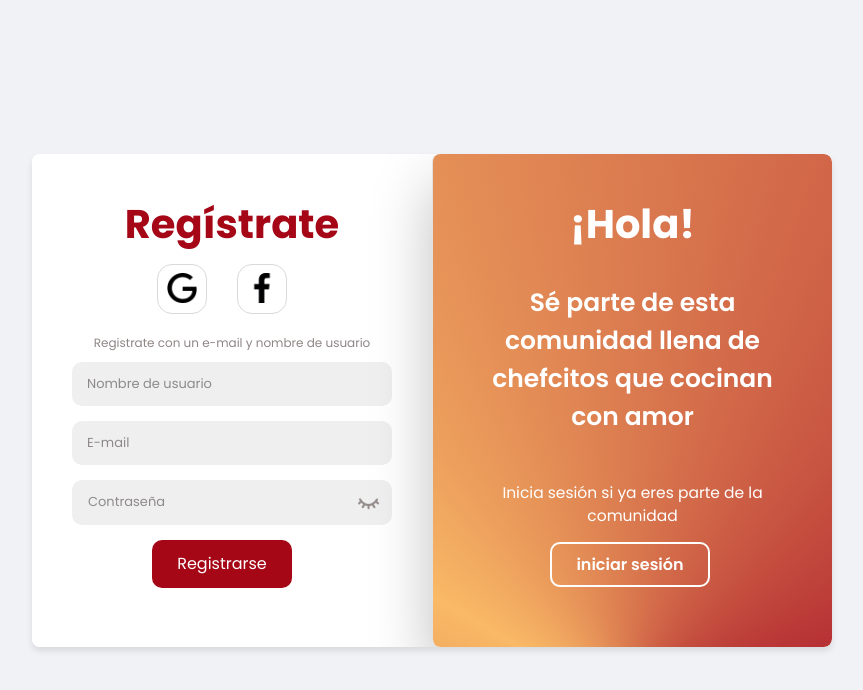
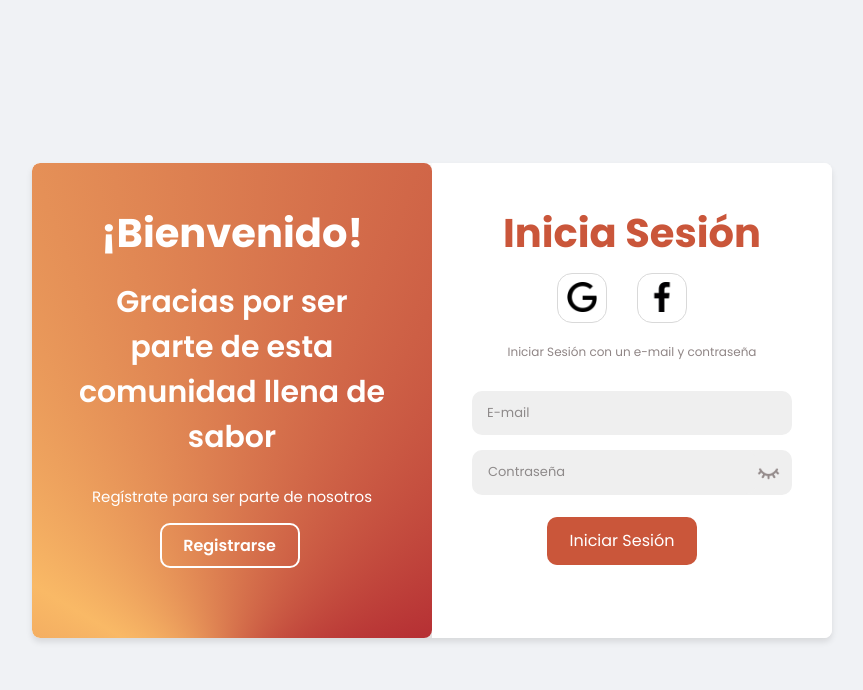
Before and after one commit to MelissaR374/chefcitos-front2, a React (Vite) app: page / in a window 1280 px wide. Shown: the top 690 px of the page, without its empty margins (208-1071 px from the left). Built offline with nearby package versions, Linux system fonts and the light colour scheme.

Commit message:
inicio-registro completado

```diff
--- a/src/App.jsx
+++ b/src/App.jsx
@@ -2,7 +2,7 @@ import React from 'react'
 import { Navbar } from './Componentes/Navbar/Navbar'
 import Hero from './Componentes/Hero/Hero'
 import Registro from './Componentes/incio-registro/Registro'
-import inicio from './Componentes/incio-registro/inicio'
+import Inicio from './Componentes/incio-registro/Inicio'
 
 const App = () => {
   return (
@@ -10,9 +10,8 @@ const App = () => {
       {/*<Hero/>
       <Navbar/>*/}
       {/*<Registro/>*/}
-      <Registro>
 
-      </Registro>
+      {<Inicio/>}
 
     </div>
   )
--- a/src/Componentes/incio-registro/inicio.css
+++ b/src/Componentes/incio-registro/inicio.css
@@ -0,0 +1,292 @@
+/* inicio.css */
+
+* {
+    box-sizing: border-box;
+    margin: 0;
+    padding: 0;
+}
+
+/*centra todo el contenido*/
+.body {
+    background-color: #f0f2f5;
+    display: flex;
+    justify-content: center;
+    align-items: center;
+    height: 100vh;
+    font-family: 'Poppins', sans-serif;
+}
+
+/*caja/cuadro principal donde estará
+almacenada toda la información*/
+.container {
+    background-color: #fff;
+    display: flex;
+    flex-direction: row;
+    box-shadow: 0 4px 6px rgba(0, 0, 0, 0.1);
+    border-radius: 8px;
+    overflow: hidden; /*barra de desplazamiento*/
+    width: 800px;
+    max-width: 90%;
+    place-self: center;
+
+}
+
+/*DENTRO DEL CONTAINER ESTÁ
+el contenedor de registro y
+el contenedor de iniciar sesión*/
+.regi-box, .iniSe-box {
+    padding: 40px;
+    width: 50%;
+}
+
+/*CONTENEDOR REGISTRO / REG-BOX*/
+.regi-box {
+    background: conic-gradient(from 8.82deg at 48.06% 112.5%, #F9B966 -68.4deg, rgba(165, 7, 23, 0.9) 81deg, rgba(202, 86, 58, 0.972222) 174.6deg, #F9B966 291.6deg, rgba(165, 7, 23, 0.9) 441deg);
+    box-shadow: 0px 30px 60px rgba(0, 0, 0, 0.25);
+    border-left: 1px solid #e0e0e0 auto;
+    text-align: center;
+    border-radius: 8px;
+    align-items: center;
+}
+
+/*texto de la caja iniS-box*/
+.texto-in{
+    margin-bottom: 30px;
+    color: white;
+}
+
+.titulo{
+    font-size: 40px;
+}
+
+.p1in{
+    font-size: 30px;
+    font-weight: 550;
+    margin-top: 17px;
+    margin-bottom: 20px;
+}
+
+
+.p2in{
+    margin-top: 25px;
+    margin-bottom: 15px;
+    font-size: 15px;
+    font-weight: thin;
+}
+
+/*boton de registro en la parte de registro*/
+.boton-prima {
+    background-color: transparent;
+    color: #ffffff;
+    border-color: #ffffff;
+    border-width: 2px;
+    border-radius: 10px;
+    font-size: 16px;
+    cursor: pointer;
+    transition: background-color 0.3s;
+    width: 140px;
+    height: 45px;
+    text-align: center;
+    justify-content: center;
+    align-items: center;
+    margin-left: 15px;
+}
+
+.boton-prima:hover {
+    background-color: #ffffff;
+    color: #A50717;
+}
+
+
+/*CONTENEDOR INICIO SESIÓN / iniSe-BOX*/
+.iniSe-box {
+    background-color: #ffffff;
+}
+
+.IniciarS{
+    text-align: center;
+    color:#CA563A;
+    font-size: 40px;
+    /*Titulo de re*/
+}
+
+.text-i{
+    font-size: 12px;
+    color: #8F8585;
+    text-align: center;
+    margin-bottom: 10px;
+    margin-top: 10px;
+}
+
+/*caja donde los botones de
+registro con email-facebook están almacenados*/
+
+/*caja de opciones de registro (face/google)*/
+.social-login {
+    display: flex;
+    justify-content: center;
+    gap: 10px;
+    margin-bottom: 20px;
+    margin-top: 10px;
+}
+
+/*botones*/
+.facebook {
+    border-color: #D9D9D9;
+    border-radius: 30%;
+    border-width: thin;
+    width: 50px;
+    height: 50px;
+    font-size: 18px;
+    cursor: pointer;
+    background-color: transparent;
+    /*transition: background-color 0.3s;*/
+}
+
+.icon-face{
+    width: 30px;
+    height: 30px;
+    /*align-items: center;*/
+    margin-top: 6px;
+}
+
+.facebook:hover {
+    background-color: #D9D9D9;
+}
+
+.google {
+    border-color: #D9D9D9;
+    border-radius: 30%;
+    border-width: thin;
+    width: 50px;
+    height: 50px;
+    font-size: 18px;
+    cursor: pointer;
+    background-color: transparent;
+}
+
+.icon-google{
+    width: 30px;
+    height: 30px;
+    /*align-items: center;*/
+    margin-top: 6px;
+}
+
+.google:hover {
+    background-color: #D9D9D9;
+}
+
+
+/*formulario*/
+.form-input {
+    display: flex;
+    flex-direction: column;
+    margin-top: 30px;
+}
+
+/*estilos de input tipo text y correo*/
+.inputs-normal{
+    padding: 12px 15px;
+    margin-bottom: 15px;
+    border: 0px solid #D9D9D9;
+    background-color: #EFEFEF;
+    border-radius: 10px;
+    font-size: 13px;
+    box-sizing: border-box;
+    outline: none;
+}
+
+/*estilos de input tipo contraseña*/
+.password-container{
+    margin-bottom: 15px;
+    border: 0px solid #D9D9D9;
+    background-color: #EFEFEF;
+    border-radius: 10px;
+    font-size: 13px;
+    display: flex;
+    align-items: center;
+    padding-right: 10px;
+    box-sizing: border-box;
+    height: 45px;
+    overflow: hidden;
+    border: 1px solid transparent;
+}
+
+.password-input{
+    padding: 12px 15px;
+    border: 0px solid #D9D9D9;
+    background-color: #EFEFEF;
+    border-radius: 10px;
+    font-size: 13px;
+    width: 100%; /*ajusta correctamente al
+    tamaño del contenedor, por lo que permite
+    que el icono se quede dentro del contenedor
+    a la hora de reducir el tamaño de la ventana.*/
+    box-sizing: border-box;
+    overflow: hidden;
+    line-height: 1.2px;
+    outline: none;
+}
+
+.password-icon{
+    width: 25px;
+    height: 25px;
+    cursor: pointer;
+    display: flex;
+    cursor: pointer;
+    align-items: center;
+    justify-content: center;
+    flex-shrink: 0; /*icono no cambiará de tamaño*/
+}
+
+::placeholder{
+    font-size: 13px;
+    line-height: 1.5;
+}
+
+/*boton de registro en la parte de registro*/
+.botoniniS{
+    justify-content: center;
+    justify-self: center;
+    align-items: center;
+    margin-top: 7px;
+}
+
+.boton-secu {
+    background-color: #CA563A;
+    color: #ffffff;
+    border: none;
+    border-radius: 10px;
+    font-size: 16px;
+    font-weight:400;
+    cursor: pointer;
+    transition: background-color 0.3s;
+    width: 150px;
+    height: 48px;
+}
+
+.boton-secu:hover {
+    background-color: #de6c50;
+    font-weight: 500;
+}
+
+
+@media (max-width: 768px) {
+    .container {
+        flex-direction: column;
+        width: 100%;
+        height: 100%;
+        border-radius: 0;
+        overflow: auto;
+    }
+
+    .reg-box, .iniS-box {
+        width: 100%;
+
+    }
+
+    .iniS-box {
+        border-left: none;
+        border-top: 1px solid #e0e0e0;
+    }
+}
--- a/src/Componentes/incio-registro/inicio.jsx
+++ b/src/Componentes/incio-registro/inicio.jsx
@@ -14,10 +14,19 @@ const inicio = () => {
   };
 
   return (
-        <div className='body'>
+    <div className="body">
       <div className="container">
-                <div className="reg-box">
-                    <h2 className='registro'>Regístrate</h2>
+        <div className="regi-box">
+          <div className="texto-in">
+            <h2 className='titulo'>¡Bienvenido!</h2>
+            <p className='p1in'>Gracias por ser parte de esta comunidad llena de sabor</p>
+            <p className='p2in'>Regístrate para ser parte de nosotros</p>
+            <button className="boton-prima">Registrarse</button>
+          </div>
+        </div>
+
+        <div className="iniSe-box">
+        <h2 className='IniciarS'>Inicia Sesión</h2>
           <div className="social-login">
             <button className="google">
                 <img src={Igoogle} alt="Igoogle" className="icon-google" />
@@ -26,10 +35,9 @@ const inicio = () => {
                 <img src={Ifacebook} alt="Iface" className="icon-face" />
             </button>
           </div>
-                    <p className='text-r'>Registrate con un e-mail y nombre de usuario</p>
+          <p className='text-i'>Iniciar Sesión con un e-mail y contraseña</p>
           <form>
             <div className="form-input">
-                            <input type="text"  className="inputs-normal" placeholder="Nombre de usuario"/>
               <input type="email" className="inputs-normal" placeholder="E-mail"/>
               <div className="password-container">
                 <input
@@ -45,19 +53,12 @@ const inicio = () => {
                 />
               </div>
             </div>
-                        <div className="botonreg">
-                            <button type="submit" className="boton-prim">Registrarse</button>
+
+            <div className="botoniniS">
+              <button type="submit" className="boton-secu">Iniciar Sesión</button>
             </div>
           </form>
-                </div>
 
-                <div className="iniS-box">
-                    <div className="texto-in">
-                        <h2 className='titulo'>¡Hola!</h2>
-                        <p className='p1'>Sé parte de esta comunidad llena de chefcitos que cocinan con amor</p>
-                        <p className='p2'>Inicia sesión si ya eres parte de la comunidad</p>
-                        <button className="boton-sec">iniciar sesión</button>
-                    </div>
         </div>
       </div>
 
--- a/src/Componentes/incio-registro/registro.css
+++ b/src/Componentes/incio-registro/registro.css
@@ -1,4 +1,4 @@
-/* inicio.css */
+/* registro.css */
 
 * {
     box-sizing: border-box;
@@ -133,6 +133,7 @@ registro con email-facebook están almacenados*/
     border-radius: 10px;
     font-size: 13px;
     box-sizing: border-box;
+    outline: none;
 }
 
 /*estilos de input tipo contraseña*/
@@ -271,20 +272,22 @@ registro con email-facebook están almacenados*/
 
 
 
-/*@media (max-width: 768px) {
+@media (max-width: 768px) {
     .container {
         flex-direction: column;
         width: 100%;
         height: 100%;
         border-radius: 0;
+        overflow: auto;
     }
 
     .reg-box, .iniS-box {
         width: 100%;
+
     }
 
     .iniS-box {
         border-left: none;
         border-top: 1px solid #e0e0e0;
     }
-}*/
+}
```
Lines whose indentation alone changed are shown as unchanged.
